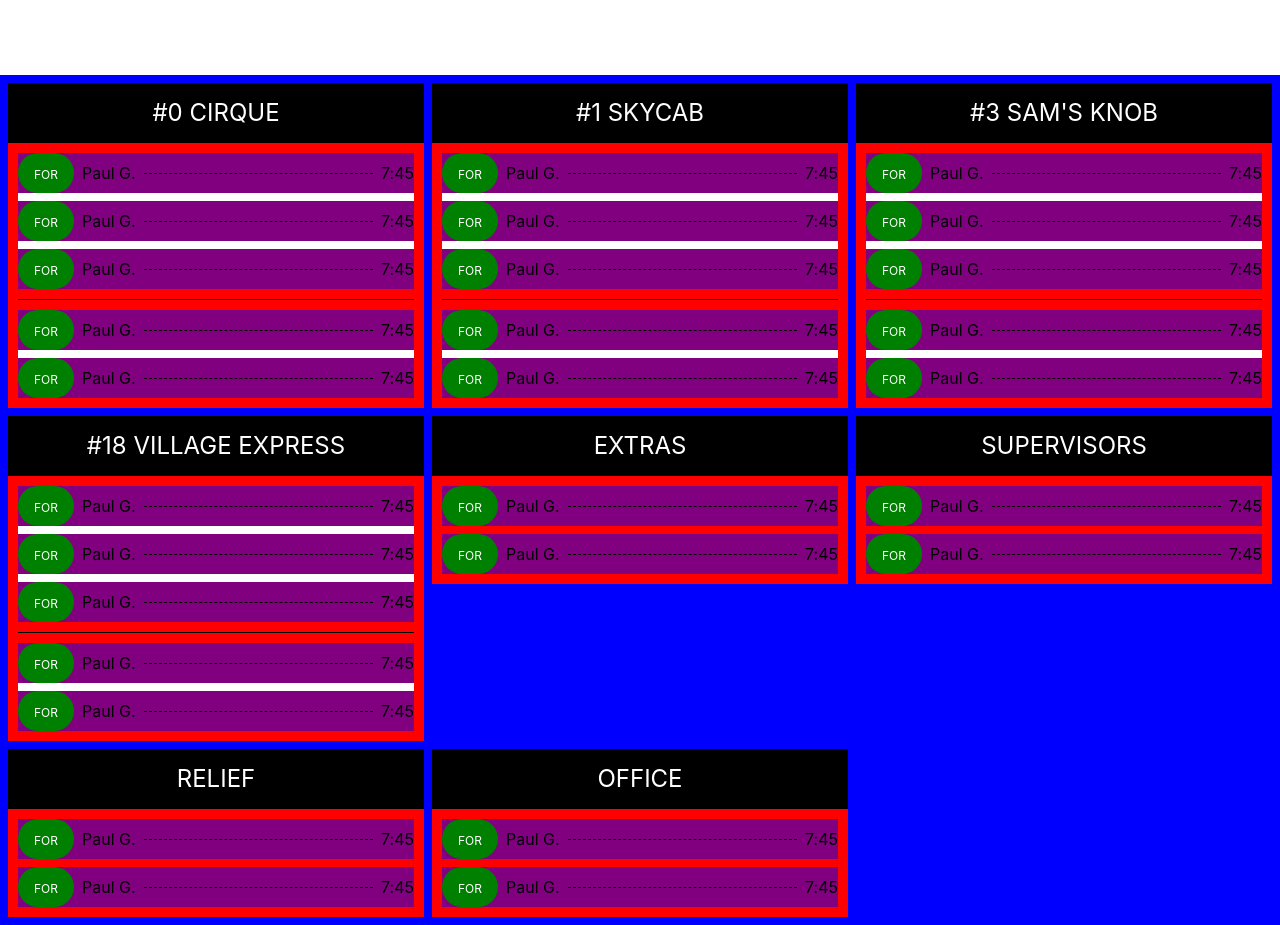
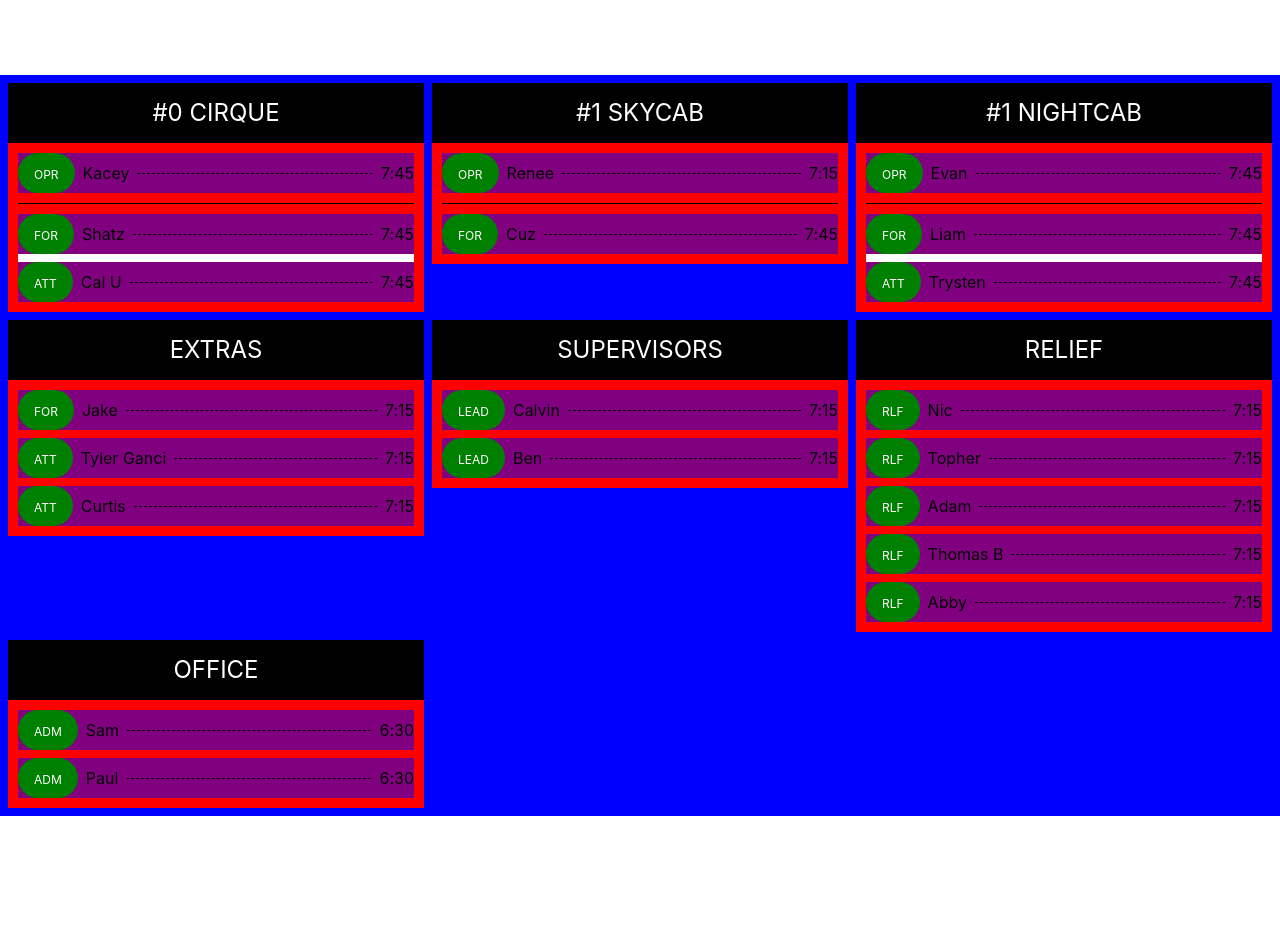
Before and after one commit to gonzalespaulb/lifty-scheduler, a React (Create React App) app: page / in a window 1280 px wide. After the commit the page ends 816 px from the top, so only its background shows below. Built offline with nearby package versions, Linux system fonts and the light colour scheme.

Commit message:
render mid station

```diff
--- a/src/Scheduler/Designation/Designation.jsx
+++ b/src/Scheduler/Designation/Designation.jsx
@@ -14,118 +14,36 @@ import {
   SolidLine,
   TimeIn,
 } from "./styles";
+import { liftList, nonLiftList } from "../utils/designationList";
 
 const Designation = () => {
-  const liftList = [
-    {
-      name: "#0 CIRQUE",
-      top: [],
-      bottom: [],
-      supervisor: "",
-      ridePassed: true,
-    },
-    {
-      name: "#1 SKYCAB",
-      top: [],
-      bottom: [],
-      supervisor: "",
-      ridePassed: true,
-    },
-    {
-      name: "#3 SAM'S KNOB",
-      top: [],
-      bottom: [],
-      supervisor: "",
-      ridePassed: true,
-    },
-    {
-      name: "#18 VILLAGE EXPRESS",
-      top: [],
-      mid: [],
-      bottom: [],
-      supervisor: "",
-      ridePassed: true,
-    },
-  ];
 
-  const nonLiftList = [
-    {
-      name: "EXTRAS",
-      workers: [],
-    },
-    {
-      name: "SUPERVISORS",
-      workers: [],
-    },
-    {
-      name: "RELIEF",
-      workers: [],
-    },
-    {
-      name: "OFFICE",
-      workers: [],
-    },
-  ];
+  const renderWorkers = (workerList) => {
+    return workerList.map((worker, i) => {
+      return (
+        <EmployeeContainer key={i}>
+          <EmployeeStatusContainer>
+            <EmployeeStatus>{worker.position}</EmployeeStatus>
+          </EmployeeStatusContainer>
+          <EmployeeName>{worker.name}</EmployeeName>
+          <DashedLine />
+          <TimeIn>{worker.time}</TimeIn>
+        </EmployeeContainer>
+      );
+    });
+  };
 
   const renderLifts = () => {
-    // Map through lift designations here
-
-    return liftList.map((item) => {
+    return liftList.map((lift, i) => {
       return (
-        <DesignationCard>
+        <DesignationCard key={i}>
           <NameContainer>
-            <Name>{item.name}</Name>
+            <Name>{lift.name}</Name>
           </NameContainer>
           <DesignationEmployees>
-            <LiftTop>
-              <EmployeeContainer>
-                <EmployeeStatusContainer>
-                  <EmployeeStatus>FOR</EmployeeStatus>
-                </EmployeeStatusContainer>
-                <EmployeeName>Paul G.</EmployeeName>
-                <DashedLine />
-                <TimeIn>7:45</TimeIn>
-              </EmployeeContainer>
-
-              <EmployeeContainer>
-                <EmployeeStatusContainer>
-                  <EmployeeStatus>FOR</EmployeeStatus>
-                </EmployeeStatusContainer>
-                <EmployeeName>Paul G.</EmployeeName>
-                <DashedLine />
-                <TimeIn>7:45</TimeIn>
-              </EmployeeContainer>
-
-              <EmployeeContainer>
-                <EmployeeStatusContainer>
-                  <EmployeeStatus>FOR</EmployeeStatus>
-                </EmployeeStatusContainer>
-                <EmployeeName>Paul G.</EmployeeName>
-                <DashedLine />
-                <TimeIn>7:45</TimeIn>
-              </EmployeeContainer>
-            </LiftTop>
+            <LiftTop>{renderWorkers(lift.top)}</LiftTop>
             <SolidLine />
-            <LiftBottom>
-
-            <EmployeeContainer>
-                <EmployeeStatusContainer>
-                  <EmployeeStatus>FOR</EmployeeStatus>
-                </EmployeeStatusContainer>
-                <EmployeeName>Paul G.</EmployeeName>
-                <DashedLine />
-                <TimeIn>7:45</TimeIn>
-              </EmployeeContainer>
-
-              <EmployeeContainer>
-                <EmployeeStatusContainer>
-                  <EmployeeStatus>FOR</EmployeeStatus>
-                </EmployeeStatusContainer>
-                <EmployeeName>Paul G.</EmployeeName>
-                <DashedLine />
-                <TimeIn>7:45</TimeIn>
-              </EmployeeContainer>
-            </LiftBottom>
+            <LiftBottom>{renderWorkers(lift.bottom)}</LiftBottom>
           </DesignationEmployees>
         </DesignationCard>
       );
@@ -133,32 +51,14 @@ const Designation = () => {
   };
 
   const renderNonLifts = () => {
-    // Map through non lift designations here
-
-    return nonLiftList.map((item) => {
+    return nonLiftList.map((nonLift, i) => {
       return (
-        <DesignationCard>
+        <DesignationCard key={i}>
           <NameContainer>
-            <Name>{item.name}</Name>
+            <Name>{nonLift.name}</Name>
           </NameContainer>
           <DesignationEmployees>
-          <EmployeeContainer>
-                <EmployeeStatusContainer>
-                  <EmployeeStatus>FOR</EmployeeStatus>
-                </EmployeeStatusContainer>
-                <EmployeeName>Paul G.</EmployeeName>
-                <DashedLine />
-                <TimeIn>7:45</TimeIn>
-              </EmployeeContainer>
-
-              <EmployeeContainer>
-                <EmployeeStatusContainer>
-                  <EmployeeStatus>FOR</EmployeeStatus>
-                </EmployeeStatusContainer>
-                <EmployeeName>Paul G.</EmployeeName>
-                <DashedLine />
-                <TimeIn>7:45</TimeIn>
-              </EmployeeContainer>
+            {renderWorkers(nonLift.workers)}
           </DesignationEmployees>
         </DesignationCard>
       );
--- a/src/Scheduler/Scheduler.jsx
+++ b/src/Scheduler/Scheduler.jsx
@@ -5,9 +5,6 @@ import { MainContainer } from "./styles";
 const Scheduler = () => {
   return (
     <MainContainer>
-      {/* Render Lift Station */}
-
-      {/* Render Other Designations */}
         <Nav></Nav>
         <Designation></Designation>
     </MainContainer>
--- /dev/null
+++ b/src/Scheduler/utils/designationList.js
@@ -0,0 +1,84 @@
+import { allEmployees } from "./employeeList";
+
+const foreperson = "FOR";
+const attendant = "ATT";
+const operator = "OPR";
+const admin = "ADM";
+const lead = "LEAD";
+const relief = "RLF";
+
+const whosWorking = (empId, position, time) => {
+  let { name, id } = allEmployees.find((empObj) => empObj.id === empId);
+
+  return {
+    name,
+    id,
+    position,
+    time,
+  };
+};
+
+export const liftList = [
+  {
+    name: "#0 CIRQUE",
+    top: [whosWorking(0, operator, "7:45")],
+    bottom: [
+      whosWorking(1, foreperson, "7:45"),
+      whosWorking(2, attendant, "7:45"),
+    ],
+    supervisor: "",
+    ridePassed: true,
+  },
+  {
+    name: "#1 SKYCAB",
+    top: [whosWorking(3, operator, "7:15")],
+    bottom: [whosWorking(4, foreperson, "7:45")],
+    supervisor: "",
+    ridePassed: true,
+  },
+  {
+    name: "#1 NIGHTCAB",
+    top: [whosWorking(5, operator, "7:45")],
+    bottom: [
+      whosWorking(6, foreperson, "7:45"),
+      whosWorking(7, attendant, "7:45"),
+    ],
+    supervisor: "",
+    ridePassed: true,
+  },
+];
+
+export const nonLiftList = [
+  {
+    name: "EXTRAS",
+    workers: [
+      whosWorking(46, foreperson, "7:15"),
+      whosWorking(47, attendant, "7:15"),
+      whosWorking(48, attendant, "7:15"),
+    ],
+  },
+  {
+    name: "SUPERVISORS",
+    workers: [
+      whosWorking(31, lead, "7:15"),
+      whosWorking(32, lead, "7:15"),
+    ],
+  },
+  {
+    name: "RELIEF",
+    workers: [
+      whosWorking(33, relief, "7:15"),
+      whosWorking(34, relief, "7:15"),
+      whosWorking(35, relief, "7:15"),
+      whosWorking(36, relief, "7:15"),
+      whosWorking(37, relief, "7:15"),
+    ],
+  },
+  {
+    name: "OFFICE",
+    workers: [
+      whosWorking(39, admin, "6:30"),
+      whosWorking(40, admin, "6:30"),
+    ],
+  },
+];
--- a/src/Scheduler/utils/employeeList.js
+++ b/src/Scheduler/utils/employeeList.js
@@ -1,7 +1,7 @@
 export const allEmployees = [
     {
         name: "Kacey",
-        id: 000,
+        id: 0,
     },
     {
         name: "Shatz",
@@ -189,7 +189,7 @@ export const allEmployees = [
     },
     {
         name: "Tyler Ganci",
-        id: 047,
+        id: 47,
     },
     {
         name: "Curtis",
```
